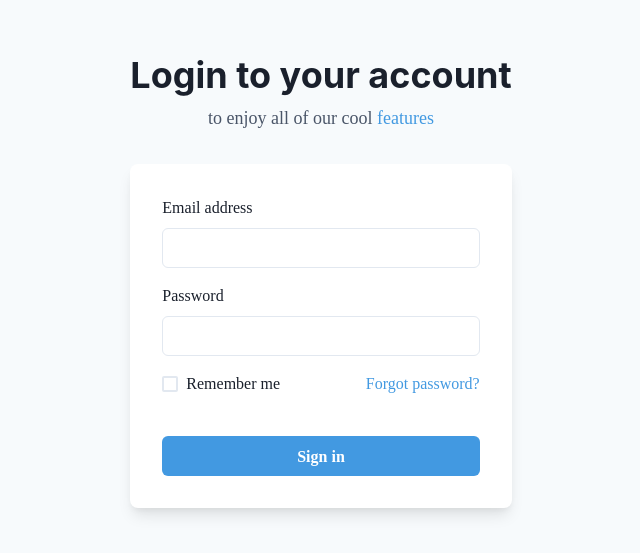
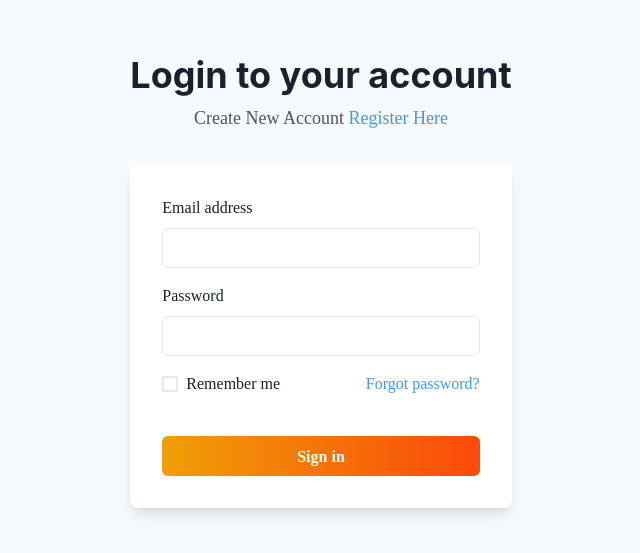
Before and after one commit to sukanta255/ordinary-summer-5089, a React (Create React App) app in the folder frontend/: page /login in a window 1280 px wide. Shown: the part 119-672 px from the top of the page, without its empty margins (319-959 px from the left). Built offline with nearby package versions, Linux system fonts and the light colour scheme.

Commit message:
UI modified

```diff
--- a/frontend/src/Pages/Login.jsx
+++ b/frontend/src/Pages/Login.jsx
@@ -36,7 +36,7 @@ export default function Login() {
                 <Stack align={'center'}>
                     <Heading fontSize={'4xl'}>Login to your account</Heading>
                     <Text fontSize={'lg'} color={'gray.600'}>
-                        to enjoy all of our cool <Link color={'blue.400'}>features</Link>
+                        Create New Account <Link href='/signup' color={'blue.400'}>Register Here</Link>
                     </Text>
                 </Stack>
                 <form onSubmit={(e) => handleLogin(e, user)}>
@@ -68,8 +68,9 @@ export default function Login() {
                                     bg={'blue.400'}
                                     color={'white'}
                                     _hover={{
-                                        bg: 'blue.500',
-                                    }}>
+                                        bgImage: "linear-gradient(to right, #58aa50 ,#f09e06 )",
+                                    }}
+                                    bgImage={"linear-gradient(to right, #f09e06 , #fc490b )"}>
                                     Sign in
                                 </Button>
                             </Stack>
--- a/frontend/src/Pages/SignUp.jsx
+++ b/frontend/src/Pages/SignUp.jsx
@@ -46,7 +46,7 @@ export default function SignUp() {
             Sign up
           </Heading>
           <Text fontSize={'lg'} color={'gray.600'}>
-            to enjoy all of our cool features ✌️
+            to enjoy all of our cool feature
           </Text>
         </Stack>
         <form
@@ -100,14 +100,16 @@ export default function SignUp() {
                   bg={'blue.400'}
                   color={'white'}
                   _hover={{
-                    bg: 'blue.500',
-                  }}>
+                    bgImage: "linear-gradient(to right, #58aa50 ,#f09e06 )",
+                  }}
+                  bgImage={"linear-gradient(to right, #f09e06 , #fc490b )"}
+                >
                   Sign up
                 </Button>
               </Stack>
               <Stack pt={6}>
                 <Text align={'center'}>
-                  Already a user? <Link color={'blue.400'}>Login</Link>
+                  Already a user? <Link href='login' color={'blue.400'}>Login</Link>
                 </Text>
               </Stack>
             </Stack>
```
